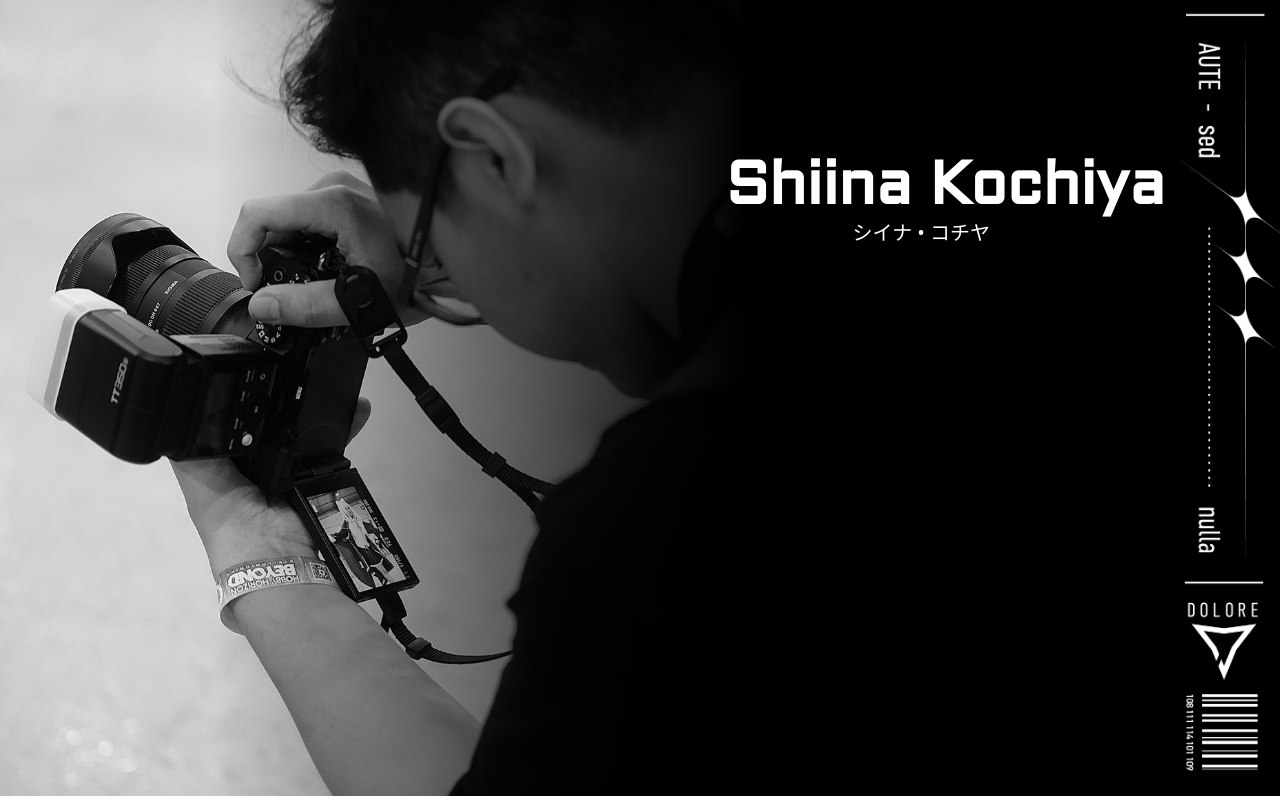
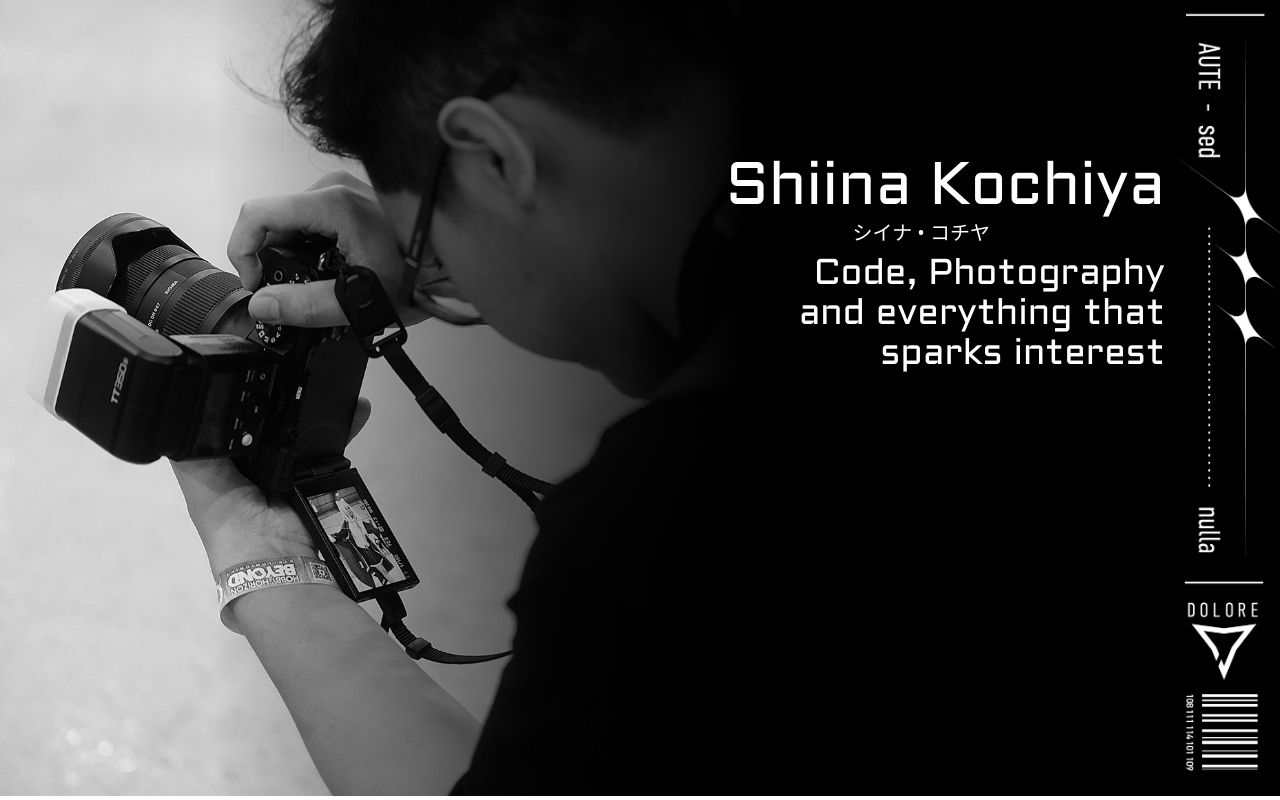
Before and after one commit to ShiinaKochiya/Shiina-Kochiya-page, a Next.js app: page / in a window 1280 px wide. Built offline with nearby package versions, Linux system fonts and the light colour scheme; a web font is replaced by a local one.

Commit message:
ok smh the deployed ver is not working as intended
I love debugging:tm:

```diff
--- a/app/page.tsx
+++ b/app/page.tsx
@@ -17,13 +17,16 @@ export default function Home() {
       className="right-0 top-0 h-full w-auto absolute z-5"
       />
       <div className="absolute top-[20%] right-[9%] z-6">
-        <h3 className="font-aldrich text-white text-6xl font-bold weight-200">
+        <h3 className="font-aldrich text-white text-6xl">
           Shiina Kochiya
         </h3>
         <p className="font-yasashisa text-white text-xl text-center mr-12">
         シイナ • コチヤ
         </p>
       </div>
+      <h2 className=" absolute top-[30%] right-[9%] font-aldrich text-white text-4xl mt-4 w-1/3 z-6 text-right">
+          Code, Photography and everything that sparks interest
+        </h2>
     </div>
   );
 }
```
